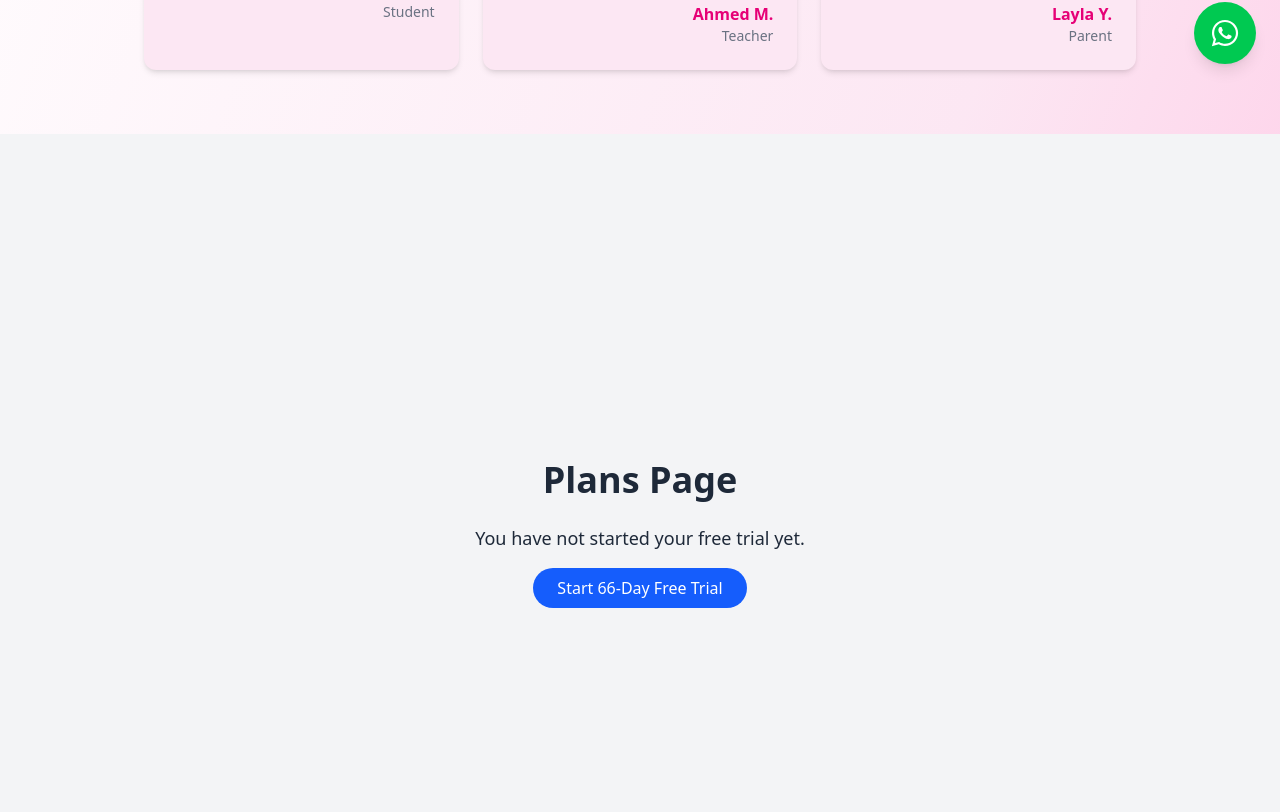
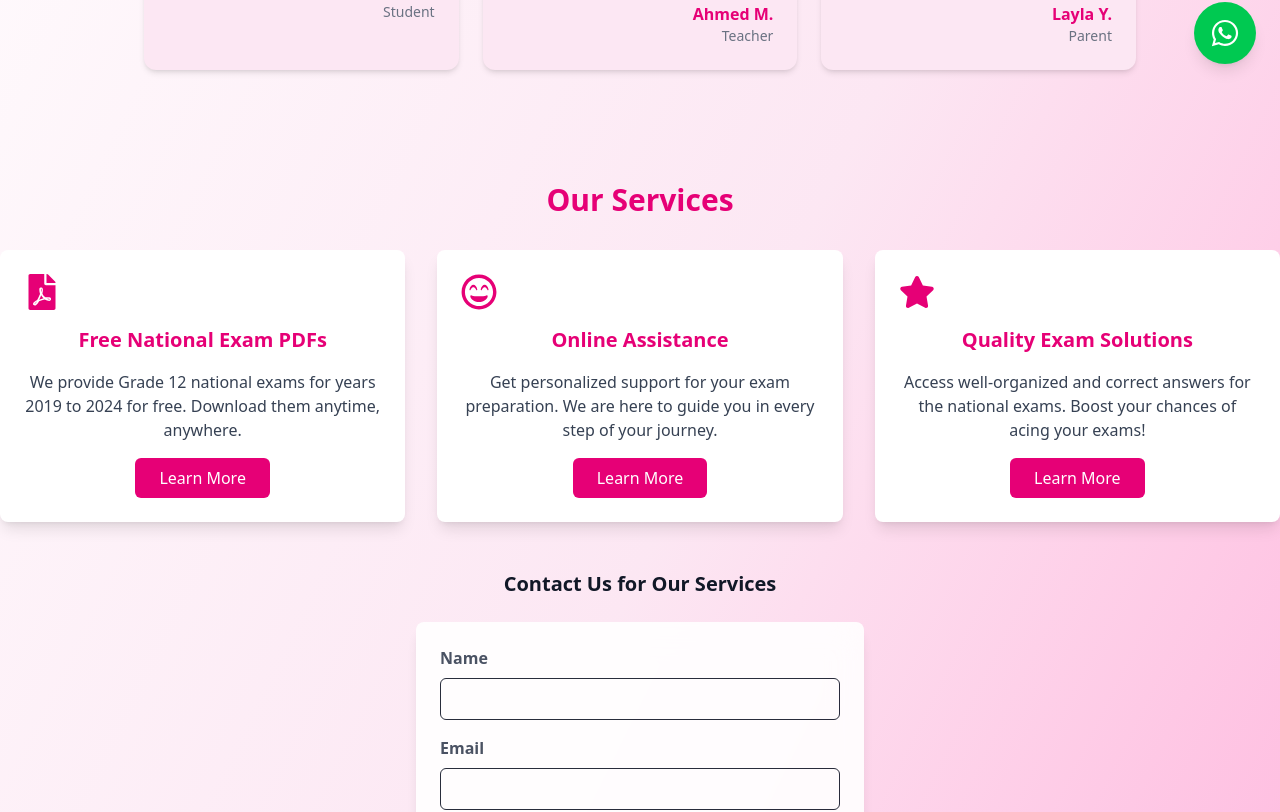
Before and after one commit to engabdullah-2024/DugsiTech, a React (Vite) app: page / in a window 1280 px wide. Shown: the part 712-1524 px from the top of the page. Built offline with nearby package versions, Linux system fonts and the light colour scheme; sample sign-in values are in the browser's storage.

Commit message:
plans page were removed

```diff
--- a/src/pages/Home.jsx
+++ b/src/pages/Home.jsx
@@ -3,7 +3,7 @@ import Hero from "./Hero";
 // import { useTheme } from "../components/ThemeContext ";
 import Service from "../components/Service";
 import OurServices from "../components/OurServices";
-import Plans from "./Plans";
+
 import Schools from "./Schools";
 
 function Home() {
@@ -13,7 +13,7 @@ function Home() {
 
     >
      <Hero/>
-     <Plans/>
+
      <OurServices/>
      <Service/>
      <Schools/>
--- a/src/pages/Login.jsx
+++ b/src/pages/Login.jsx
@@ -40,6 +40,7 @@ const users = [
   { name: 'Anas C/risaaq Maxamed', email: 'khaamraaj64@gmail.com', password: 'khamraj64', role: 'Student', school: 'Alfurqan School Ceelasha', grade: '12' },
   { name: 'Bishaaro Jaamac Cabdule ', email: 'saafifaaid@gmail.com', password: 'bisharo', role: 'Student', school: 'Alfurqan School Ceelasha', grade: '12' },
   { name: 'Hanan Ciise Jimcaale ', email: 'hanaaniise557@gmail.com', password: 'hanan557', role: 'Student', school: 'Alfurqan School Ceelasha', grade: '12' },
+
 ];
 
 const Login = () => {
```
